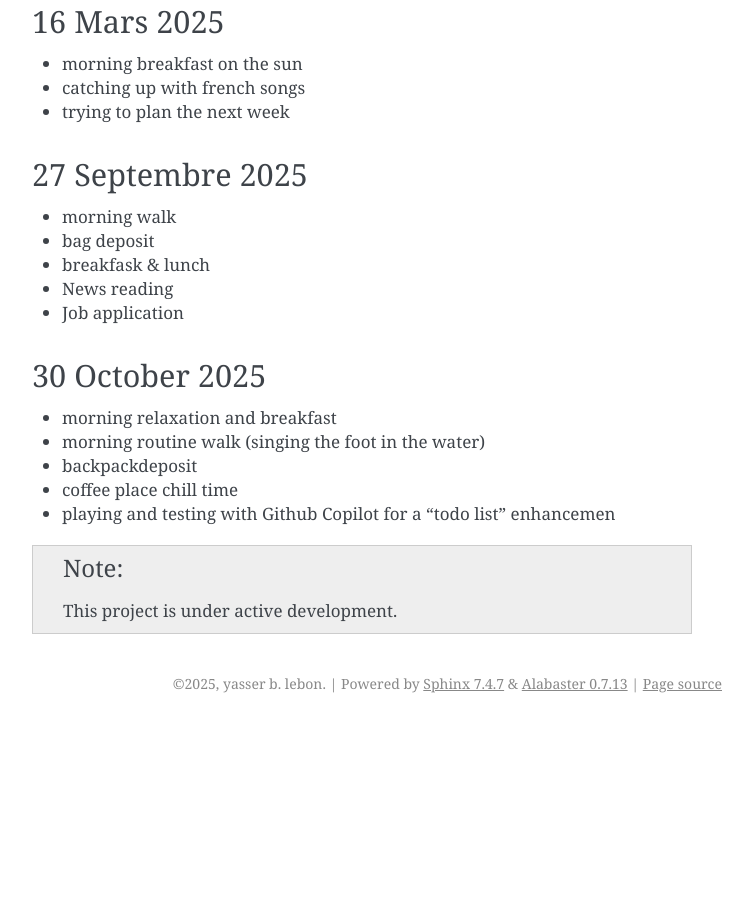
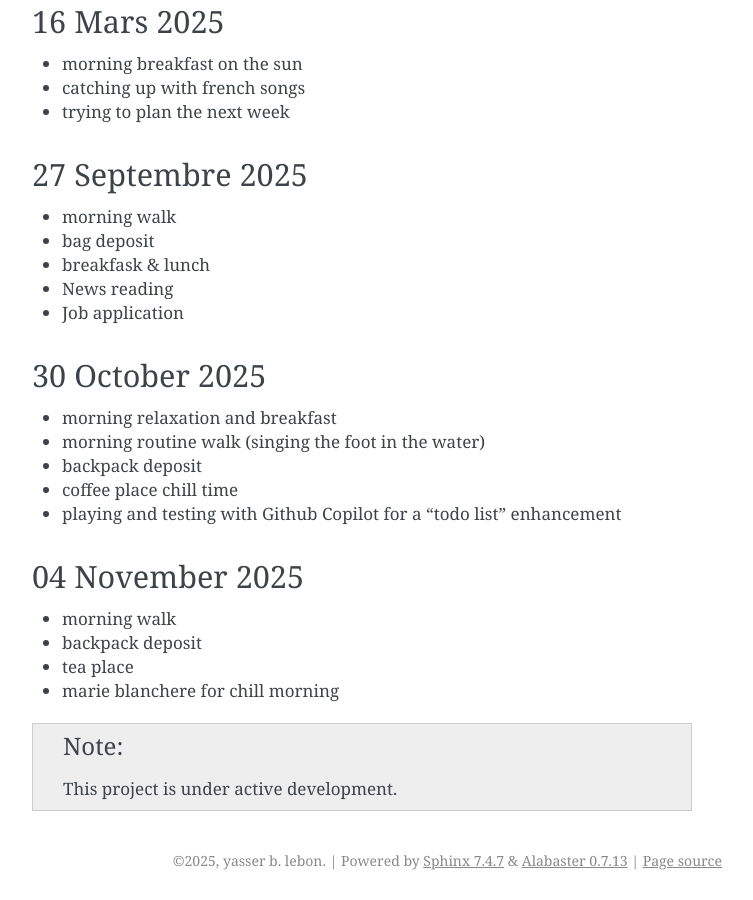
Before and after one commit to yblebon/journal, a Sphinx documentation site: the page built from source/daily.rst, in a window 1280 px wide and 900 px high, scrolled down 3312 px. Shown: the whole window, without its empty margins (388-1141 px from the left). Built offline with Sphinx 7.4.7, drawn with Linux system fonts in a browser that asks for light colours; before the commit the page ends 4035 px from its top, so only the background shows below that.

Commit message:
update daily journal

```diff
--- a/source/daily.rst
+++ b/source/daily.rst
@@ -152,9 +152,16 @@ Reflexion personelle
 -----------
 * morning relaxation and breakfast
 * morning routine walk (singing the foot in the water)
-* backpackdeposit
+* backpack deposit
 * coffee place chill time
-* playing and testing with Github Copilot for a "todo list" enhancemen
+* playing and testing with Github Copilot for a "todo list" enhancement
+
+04 November 2025
+-----------
+* morning walk
+* backpack deposit
+* tea place
+* marie blanchere for chill morning
 
 
 .. note::
```
